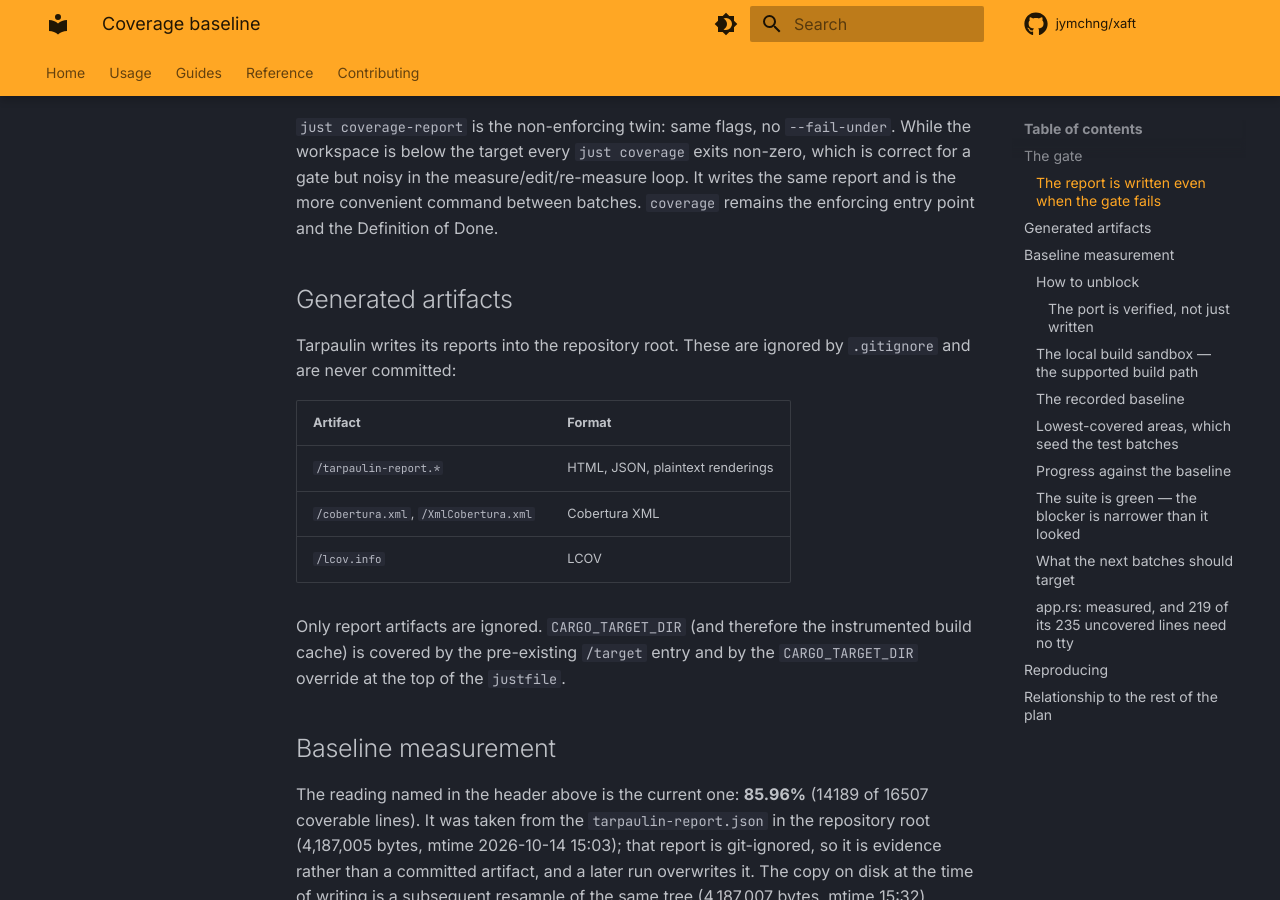
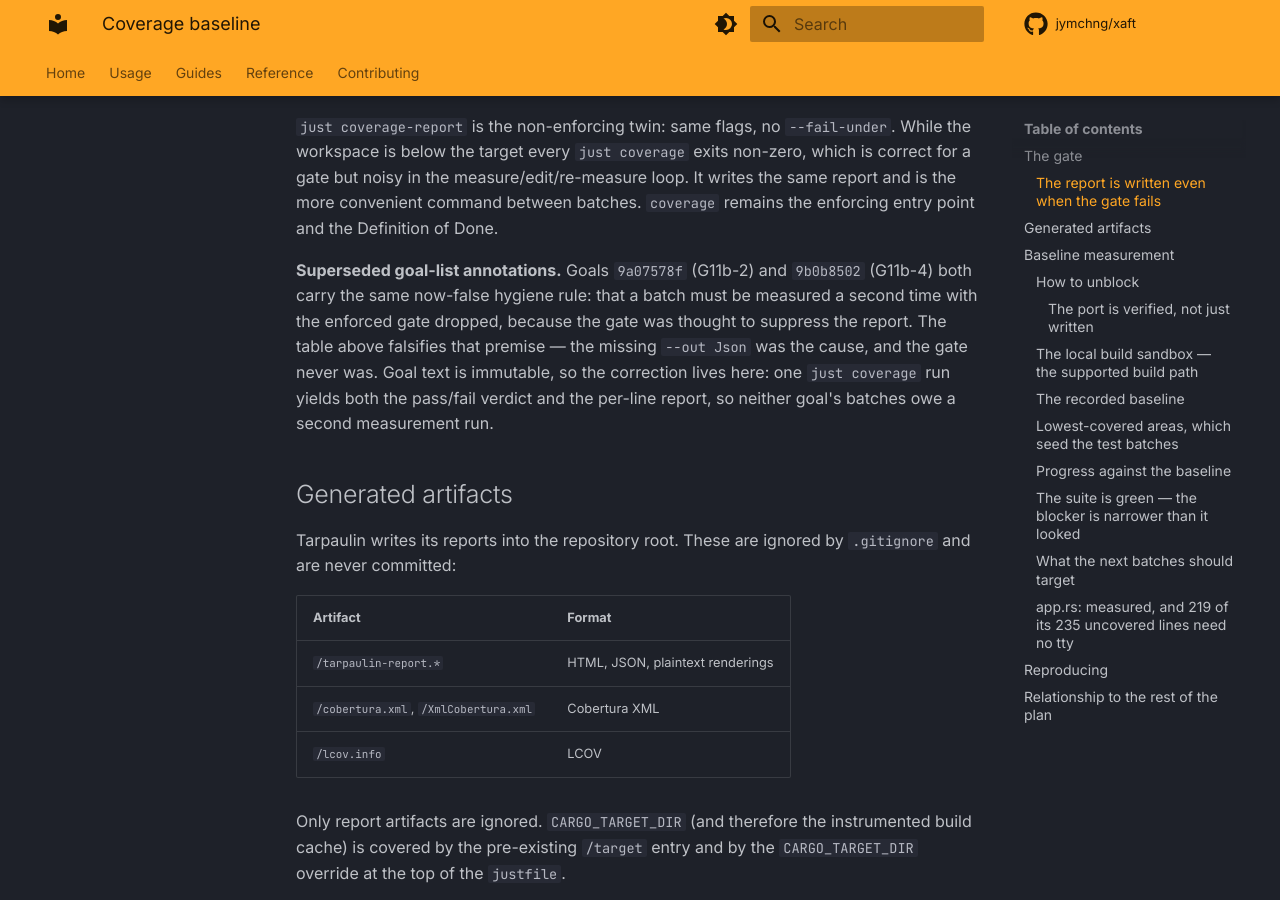
Before and after one commit to jymchng/xaft, an MkDocs documentation site: the page built from docs/coverage-baseline.md, in a window 1280 px wide and 900 px high, scrolled down 1895 px. Built offline with MkDocs 1.6.1 and Material for MkDocs 9.7.7, drawn with Linux system fonts in a browser that asks for light colours; comment, search, counter and statistics services are not loaded; some of the changed text lies outside the part shown.

Commit message:
docs(coverage): retire the false "measure without --fail-under" instruction
Goals 9a07578f (G11b-2) and 9b0b8502 (G11b-4) both carry the same hygiene
rule: measure a batch a second time with the enforced gate dropped, on the
premise that a failing --fail-under suppresses the report. Commit a2bbb33
falsified that premise by measurement (cargo-tarpaulin 0.35.4): the missing
`--out Json` was what produced no report file, and the gate was never the
cause, because tarpaulin writes the report before it evaluates the threshold.
Goal text is immutable, so the correction lands here, in the page a pass
working either goal actually reads.

- "The report is written even when the gate fails" now carries a
  "Superseded goal-list annotations" paragraph naming 9a07578f and 9b0b8502,
  so the two entries are recognisably retired rather than re-derived.
- "The recorded baseline" retires the same premise alongside the existing
  G11b-3/G11b-4 retirements and points back at that section.

The instruction is not restated verbatim, so `grep -rn "without
\`\?--fail-under" docs/` (and its case-insensitive variant) both return
nothing; the doc says plainly that one `just coverage` run suffices.

No other doc, script or recipe carried the stale rule: the justfile coverage
recipes, scripts/uncovered.py and the section itself already describe the
measured behaviour. Documentation only — no parity row, no coverage figure,
no crates/ file and no gate changed.

Checks: parity-matrix-stats.py --check, config-key-audit.py --check and
cli-row-ownership.py --check exit 0. parity-row-reachability.py --check still
exits 1 with its 51 pre-existing UNREACHABLE ✅ rows: it reads only
docs/parity-matrix.md (untouched here), never this page, and it reports the
identical count at the parent commit, so this goal's TEST clause for it is
unsatisfiable and unrelated. That backlog is owned by goal
032b00d5f6b5473bb0a7758eaa81d5d1.

```diff
--- a/docs/coverage-baseline.md
+++ b/docs/coverage-baseline.md
@@ -83,6 +83,15 @@ While the workspace is below the target every `just coverage` exits non-zero,
 which is correct for a gate but noisy in the measure/edit/re-measure loop. It
 writes the same report and is the more convenient command between batches.
 `coverage` remains the enforcing entry point and the Definition of Done.
+
+**Superseded goal-list annotations.** Goals `9a07578f` (G11b-2) and `9b0b8502`
+(G11b-4) both carry the same now-false hygiene rule: that a batch must be
+measured a second time with the enforced gate dropped, because the gate was
+thought to suppress the report. The table above falsifies that premise — the
+missing `--out Json` was the cause, and the gate never was. Goal text is
+immutable, so the correction lives here: one `just coverage` run yields both the
+pass/fail verdict and the per-line report, so neither goal's batches owe a
+second measurement run.
 
 ## Generated artifacts
 
@@ -470,6 +479,13 @@ G11b-4's ranked batch list is not outstanding work, and its "+1112" is computed
 against a denominator (14415) this tree no longer has. Do not re-open it as a
 test-batch goal; the remaining lever is the run-to-run margin, not a line count.
 
+Another stale premise is retired here rather than acted on. Goals `9a07578f`
+(G11b-2) and `9b0b8502` (G11b-4) both carry a now-false hygiene rule that a
+batch must be measured a second time with the enforced gate dropped, on the
+premise that the gate suppresses the report. It never did — one `just coverage`
+run writes `tarpaulin-report.json` whether the gate passes or fails; see "The
+report is written even when the gate fails" above.
+
 `xaft` (bin) is four files at the repository root — `src/main.rs`,
 `src/lifecycle.rs` 0/8, `src/query.rs` 0/11, and an empty `src/lib.rs`; the
 crate totals 40/73. An earlier revision of this table counted only
```
